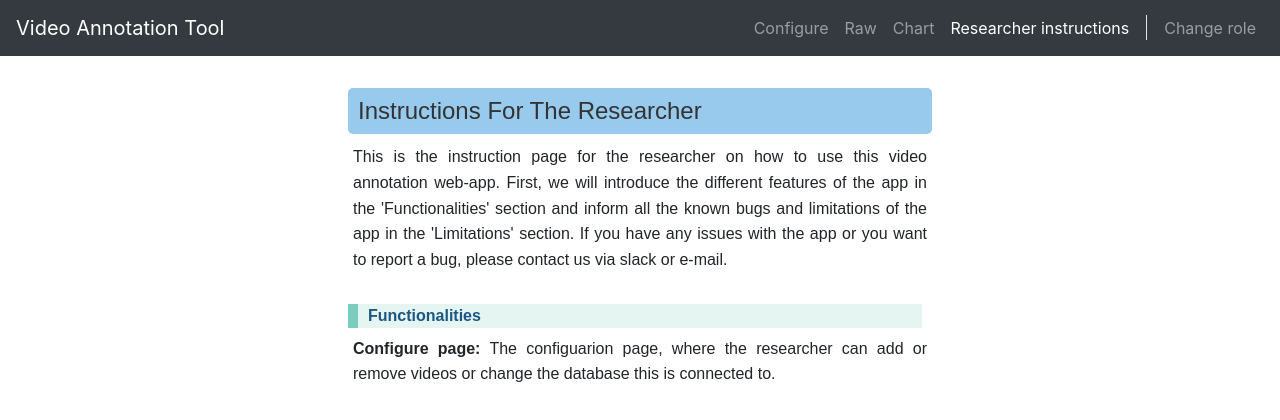
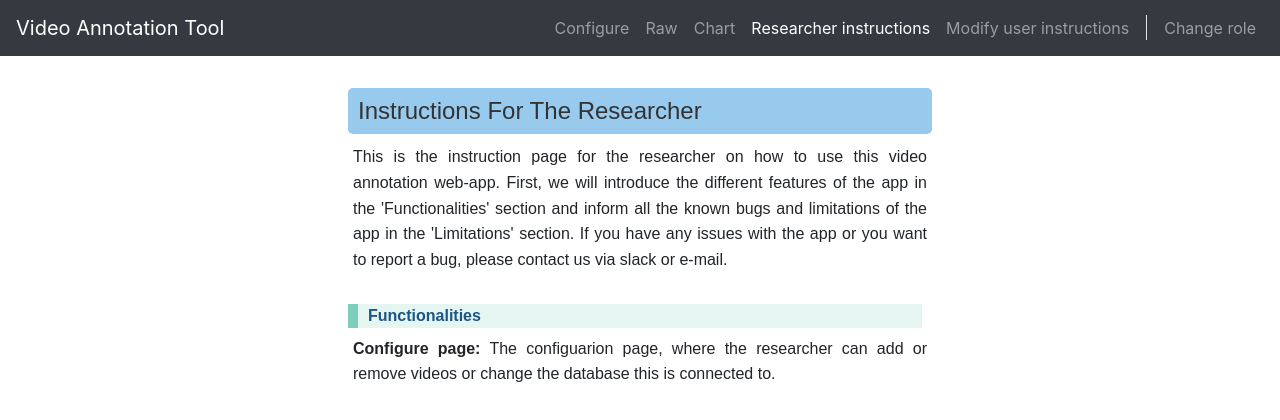
Before and after one commit to leahkla/cognitive-neuroscience-project, a Flask app: page /instructions in a window 1280 px wide. Shown: the top 420 px of the page. Run offline with Flask 2, Linux system fonts and the light colour scheme; the visitor is signed in with stand-in values (Sample User, id 1); some libraries are stand-ins or nearby versions.

Commit message:
Ability for the researcher to modify user instructions

```diff
--- a/app/__init__.py
+++ b/app/__init__.py
@@ -40,6 +40,7 @@ def create_app(conf=Config):
     app.d = DatabaseClient()
     # File where the videos are stored:
     app.vid_file = 'app/user/video_conf.txt'
+    app.user_instructions_file = 'app/user/user_instructions.txt'
     # All the databases that are available:
     app.dbs = {'prod': 'Production', 'dev': 'Development', 'local': 'Local'}
 
--- a/app/researcher/routes.py
+++ b/app/researcher/routes.py
@@ -8,7 +8,7 @@ i.e. those belonging to the researcher interface.
 
 import json
 import pandas as pd
-from flask import render_template, flash, current_app, request
+from flask import render_template, flash, current_app, request, redirect, url_for
 import numpy as np
 
 from bokeh.models import HoverTool
@@ -258,3 +258,14 @@ def instructions():
     check_access_right(forbidden='user', redirect_url='user.userinstructions')
 
     return render_template('researcher/instructions.html')
+
+@bp.route('/save_user_instructions', methods=['POST'])
+def save_user_instructions():
+    check_access_right(forbidden='user', redirect_url='control.index')
+    instructions = request.form.get('user_instructions')
+    with open(current_app.user_instructions_file, 'w') as f:
+        f.write(instructions)
+        f.close()
+
+    flash('Instructions saved')
+    return redirect(url_for('user.userinstructions'))
--- a/app/templates/control/data.html
+++ b/app/templates/control/data.html
@@ -22,6 +22,8 @@
         <a class="nav-item nav-link" href="{{ url_for('researcher.chart') }}">Chart </a>
         <a class="nav-item nav-link"
            href="{{ url_for('researcher.instructions') }}">Researcher instructions</a>
+        <a class="nav-item nav-link"
+           href="{{ url_for('user.userinstructions') }}">Modify user instructions</a>
         <div class="divider"></div>
         <a class="nav-item nav-link"
            href="{{ url_for('control.choose_role') }}">Change role</a>
--- a/app/templates/researcher/chart.html
+++ b/app/templates/researcher/chart.html
@@ -23,6 +23,8 @@
            href="{{ url_for('researcher.chart') }}">Chart <span class="sr-only">(current)</span></a>
         <a class="nav-item nav-link"
             href="{{ url_for('researcher.instructions') }}">Researcher instructions</a>
+		<a class="nav-item nav-link"
+           href="{{ url_for('user.userinstructions') }}">Modify user instructions</a>
         <div class="divider"></div>
         <a class="nav-item nav-link"
            href="{{ url_for('control.choose_role') }}">Change role</a>
--- a/app/templates/researcher/clusters.html
+++ b/app/templates/researcher/clusters.html
@@ -23,6 +23,8 @@
         <a class="nav-item nav-link" href="{{ url_for('researcher.chart') }}">Chart</a>
         <a class="nav-item nav-link"
            href="{{ url_for('researcher.instructions') }}">Researcher instructions</a>
+		<a class="nav-item nav-link"
+           href="{{ url_for('user.userinstructions') }}">Modify user instructions</a>
         <div class="divider"></div>
         <a class="nav-item nav-link"
            href="{{ url_for('control.choose_role') }}">Change role</a>
--- a/app/templates/researcher/config.html
+++ b/app/templates/researcher/config.html
@@ -24,6 +24,8 @@
            href="{{ url_for('researcher.chart') }}">Chart</a>
         <a class="nav-item nav-link"
            href="{{ url_for('researcher.instructions') }}">Researcher instructions</a>
+        <a class="nav-item nav-link"
+           href="{{ url_for('user.userinstructions') }}">Modify user instructions</a>
         <div class="divider"></div>
         <a class="nav-item nav-link"
            href="{{ url_for('control.choose_role') }}">Change role</a>
--- a/app/templates/researcher/instructions.html
+++ b/app/templates/researcher/instructions.html
@@ -38,6 +38,8 @@
            href="{{ url_for('researcher.chart') }}">Chart </a>
         <a class="nav-item nav-link active"
             href="{{ url_for('researcher.instructions') }}">Researcher instructions <span class="sr-only">(current)</span></a>
+		<a class="nav-item nav-link"
+           href="{{ url_for('user.userinstructions') }}">Modify user instructions</a>
         <div class="divider"></div>
         <a class="nav-item nav-link"
            href="{{ url_for('control.choose_role') }}">Change role</a>
```
Also changed, not shown: app/static/css/userinstructions.css (+8 -0 lines), app/templates/user/userinstructions.html (+32 -34 lines), app/user/routes.py (+7 -2 lines), app/user/user_instructions.txt (added, +38 -0 lines).
